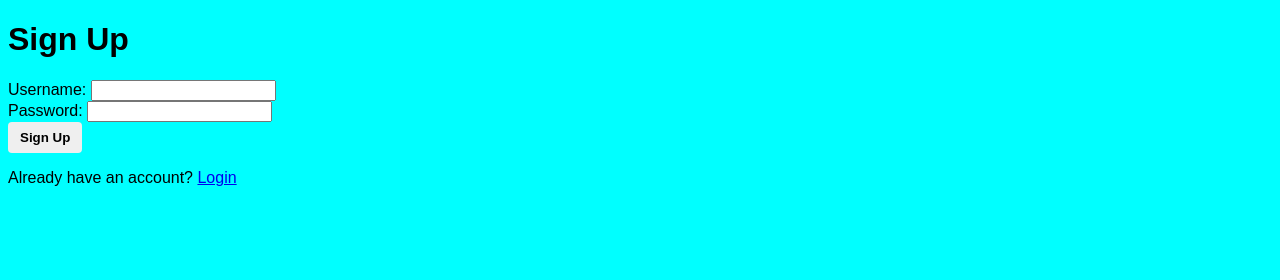
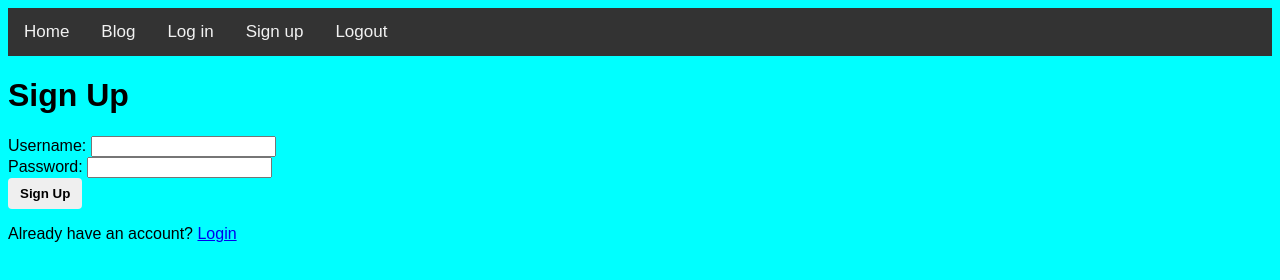
Before and after one commit to frenchfrysays3/my-custom-web-server, a website: page public/signup.html in a window 1280 px wide. Drawn offline with Linux system fonts and the light colour scheme.

Commit message:
Add responsive navigation bar to signup page with Font Awesome icons

```diff
--- a/public/signup.html
+++ b/public/signup.html
@@ -2,11 +2,23 @@
 <html lang="en">
 <head>
     <meta charset="UTF-8">
+    <meta name="viewport" content="width=device-width, initial-scale=1.0">
     <link rel="stylesheet" href="/static/css/style.css" type="text/css">
     <script src="/static/js/navigation.js"></script>
+    <script src="https://kit.fontawesome.com/f403ebf253.js" crossorigin="anonymous"></script>
     <title>Sign Up</title>
 </head>
 <body>
+    <div class="topnav" id="topnav">
+        <a href="/">Home</a>
+        <a href="/blog">Blog</a>
+        <a href="/login">Log in</a>
+        <a href="/signup">Sign up</a>
+        <a href="/logout">Logout</a>
+        <a href="javascript:void(0);" class="icon" onclick="topnav()">
+            <i class="fa-solid fa-bars"></i>
+        </a>
+    </div>
     <h1>Sign Up</h1>
     <form action="/signup" method="POST">
         <label for="username">Username:</label>
```
